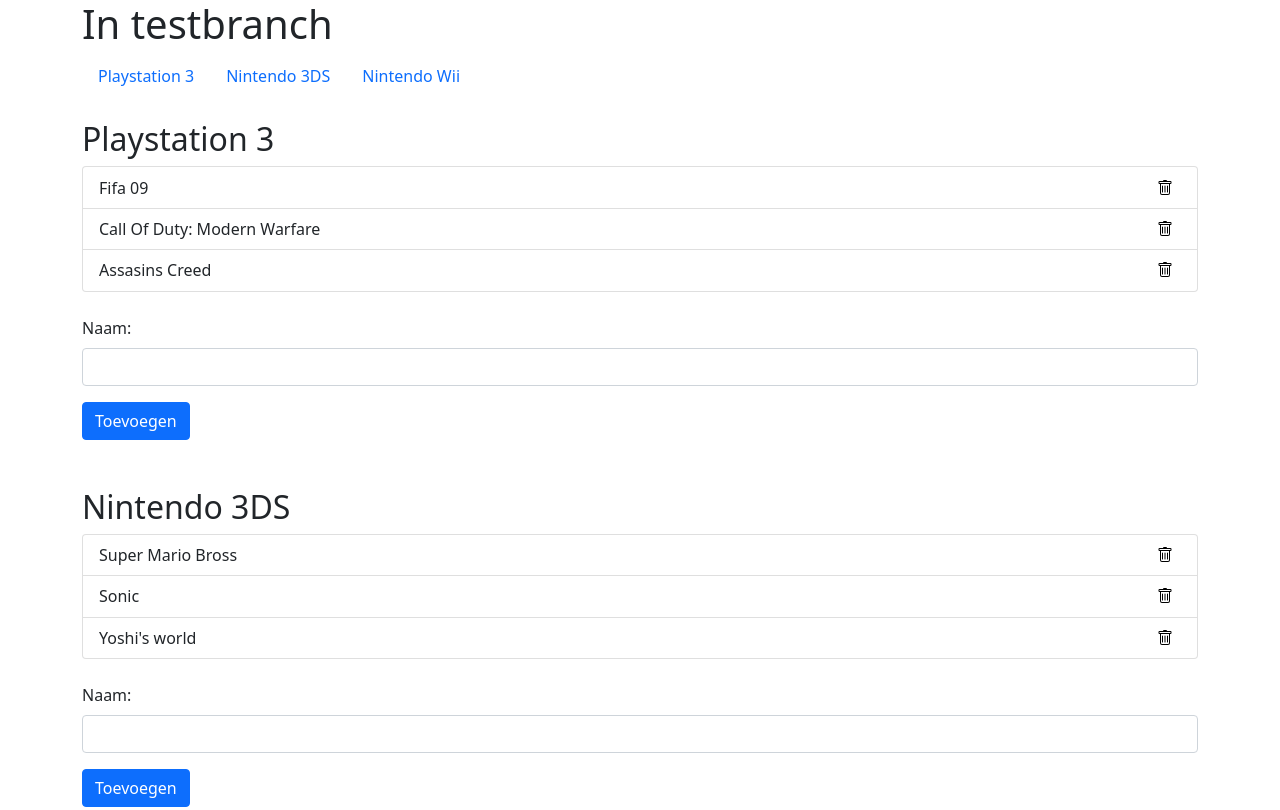
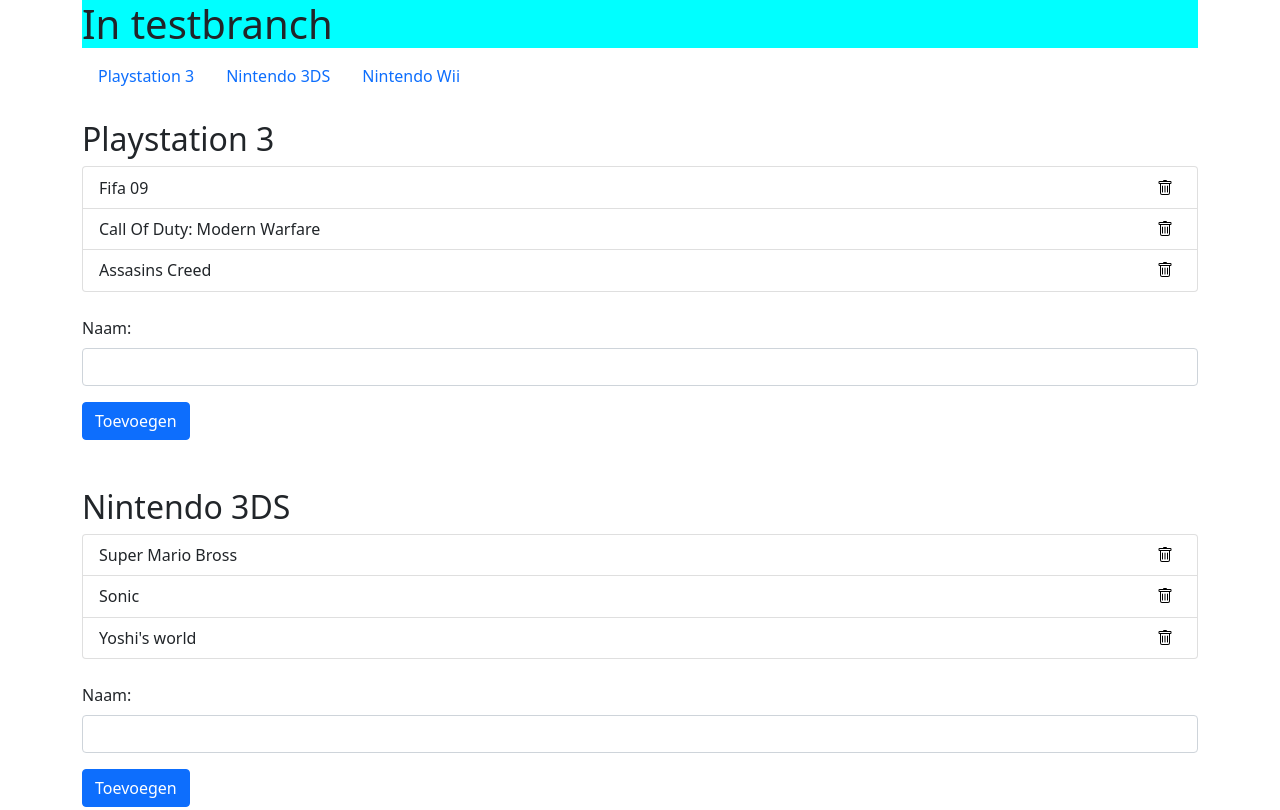
Before and after one commit to KennethVDAB/HermansGames25012023, a plain HTML site: page index.html in a window 1280 px wide. Shown: the top 810 px of the page. Drawn offline with nearby package versions, Linux system fonts and the light colour scheme.

Commit message:
background h1

```diff
--- a/css/index.css
+++ b/css/index.css
@@ -1,3 +1,7 @@
 img{
     cursor: pointer;
 }
+
+h1 {
+    background: aqua;
+}
```
